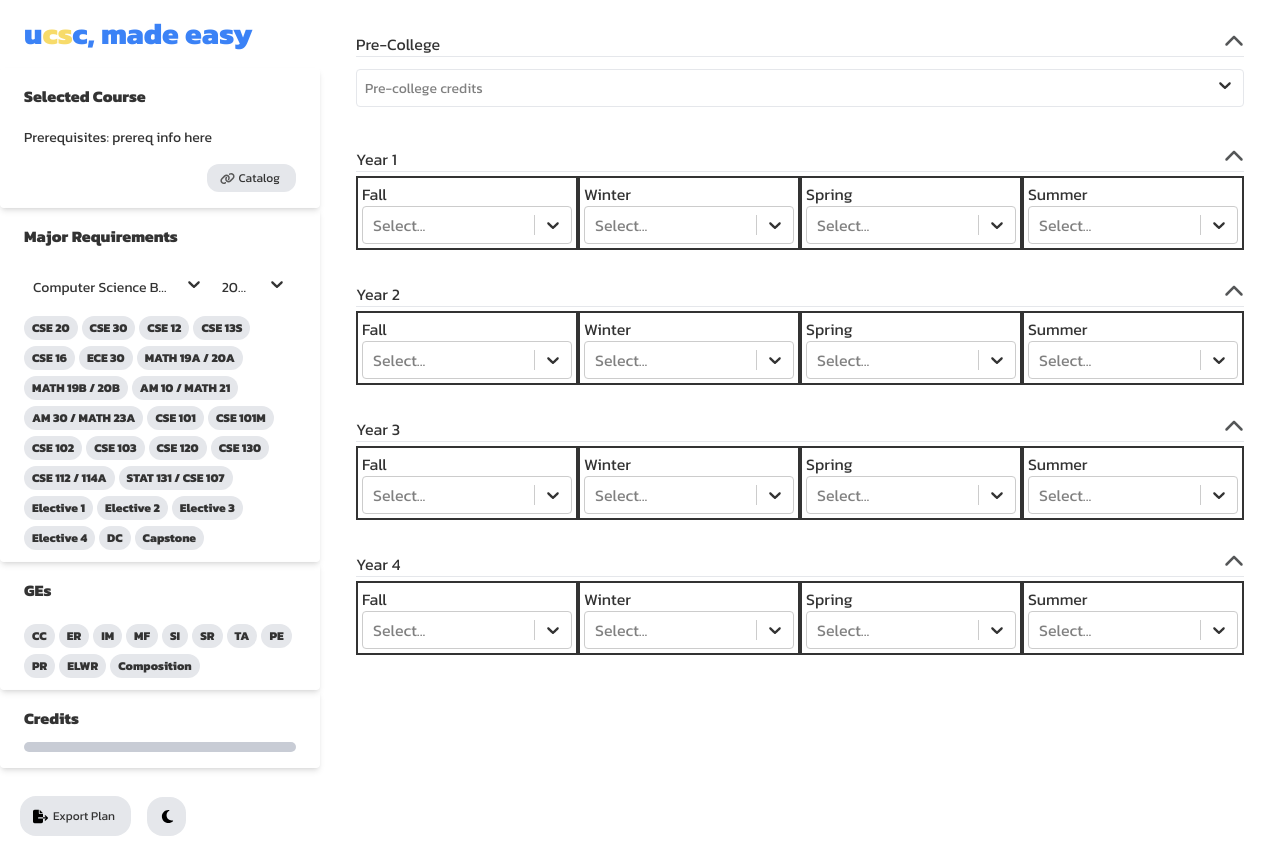
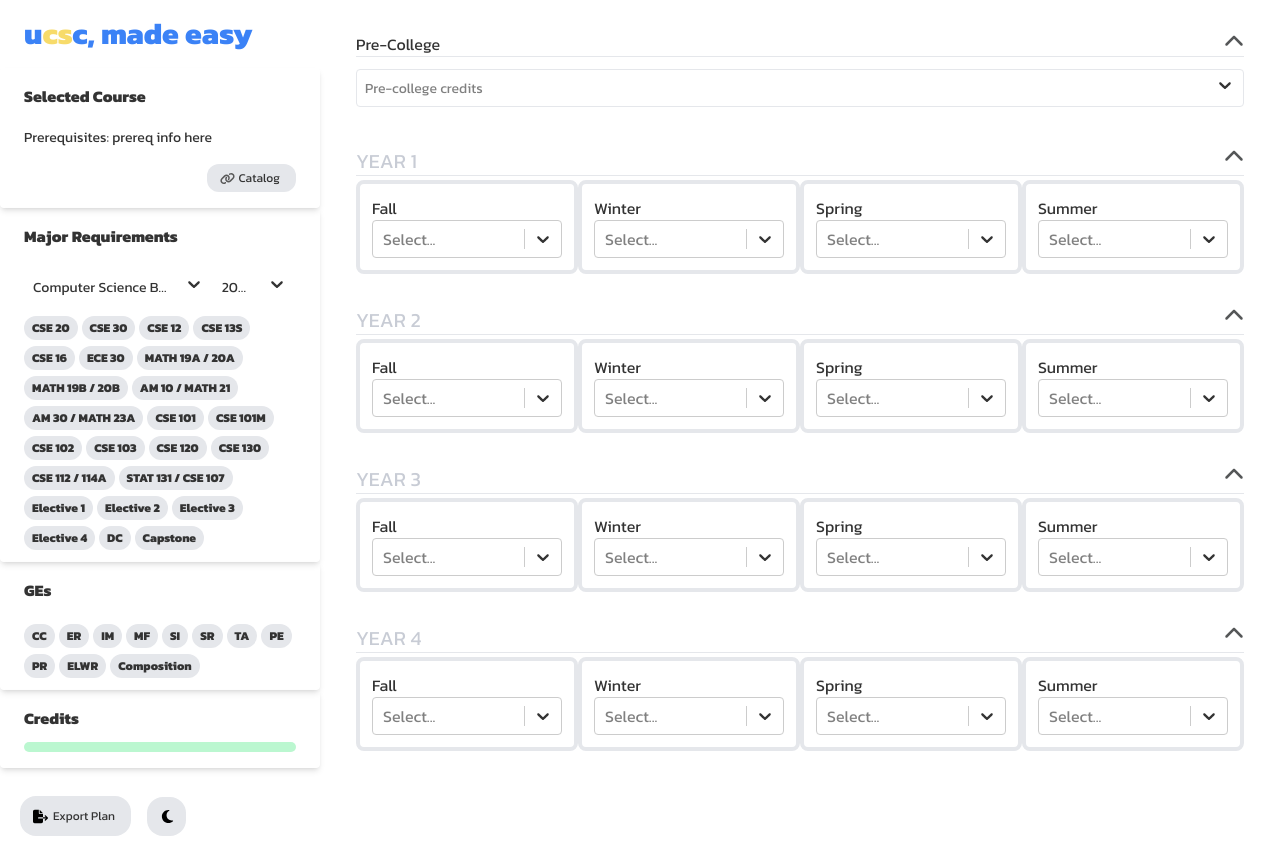
Before and after one commit to nhi1e/ucsc-made-easy-frontend, a React (Vite) app: page / in a window 1280 px wide. Built offline with nearby package versions, Linux system fonts and the light colour scheme.

Commit message:
color changes

```diff
--- a/src/components/CourseBox.jsx
+++ b/src/components/CourseBox.jsx
@@ -40,7 +40,7 @@ export default function CourseBox({
     <div
       // replace " border-4" with our color
       className={
-        "border-2 border-green-500 p-0.5 m-1 flex" +
+        "border-3 border-gray rounded-lg  p-0.5 m-1 flex bg-gray" +
         (satisfied[quarter_index][num] === 0 ? "" : " border-4")
       }
     >
--- a/src/components/Quarters.jsx
+++ b/src/components/Quarters.jsx
@@ -11,7 +11,7 @@ export default function Quarters({
   satisfied,
   setSatisfied,
 }) {
-  const year_names = ["Year 1", "Year 2", "Year 3", "Year 4"];
+  const year_names = ["YEAR 1", "YEAR 2", "YEAR 3", "YEAR 4"];
   const quarter_indices = [0, 1, 2, 3];
 
   const [collapse, setCollapse] = useState(false);
@@ -30,13 +30,18 @@ export default function Quarters({
         onClick={handleCollapse}
         className="mt-2 divide flex hover:bg-gray transition-colors duration-200"
       >
-        <span className="mr-auto">{year_names[year_index]}</span>
+        <span className="mr-auto text-xl text-gray-dark">
+          {year_names[year_index]}
+        </span>
         <img src={collapse ? expand_icon : collapse_icon} className="w-5 h-5" />
       </div>
       <div className="flex justify-between">
         {!collapse &&
           quarter_indices.map((q) => (
-            <div className="max-w-400 w-60 border-2 mt-1" key={q}>
+            <div
+              className="px-2 py-2 max-w-400 w-60 border-4 border-gray mt-1 rounded-lg"
+              key={q}
+            >
               <CourseSelect
                 quarter_index={4 * year_index + q}
                 courses={courses}
--- a/tailwind.config.js
+++ b/tailwind.config.js
@@ -17,6 +17,12 @@ export default {
       yellow: {
         DEFAULT: '#F7DB6A'
       },
+      green: {
+        DEFAULT: '#bbf7d0',
+      },
+      red: {
+        DEFAULT: '#F17A7A',
+      },
     }
   },
   plugins: [],
```
